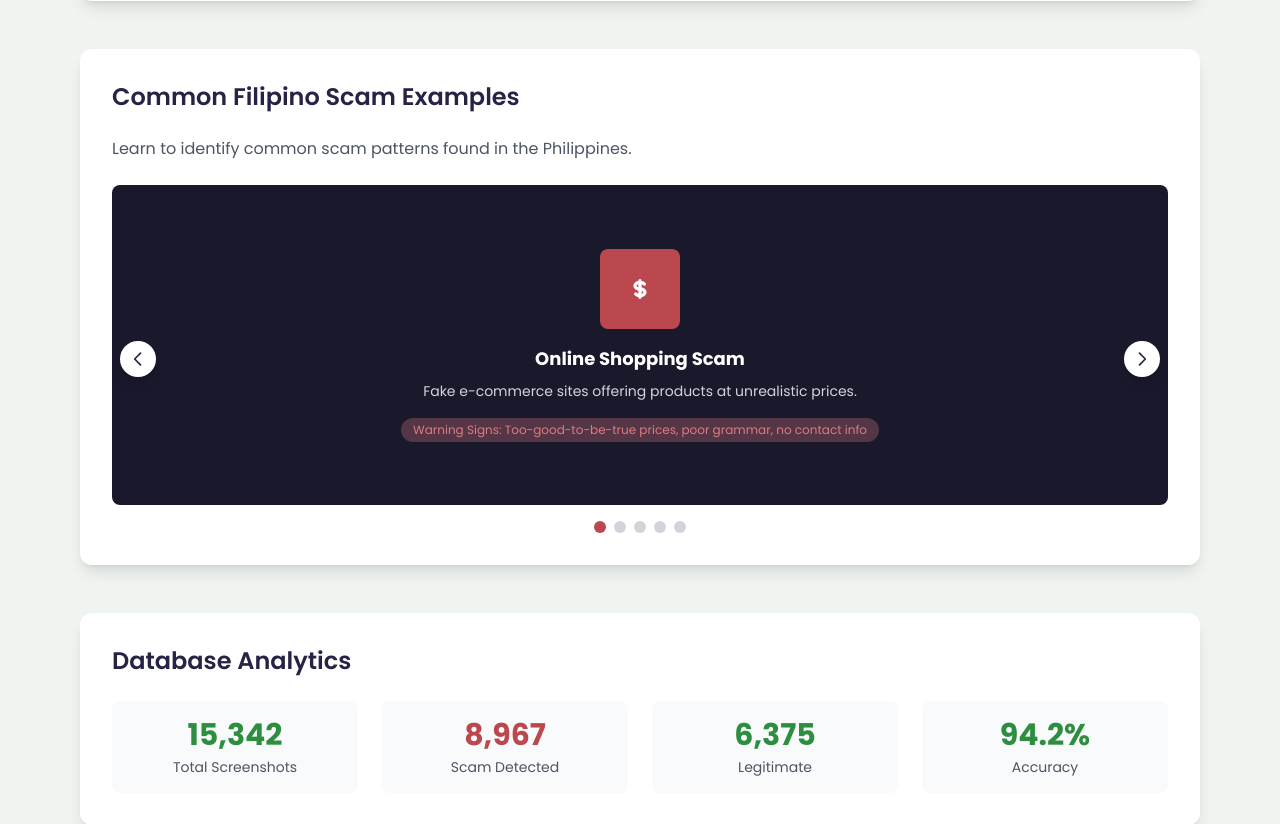
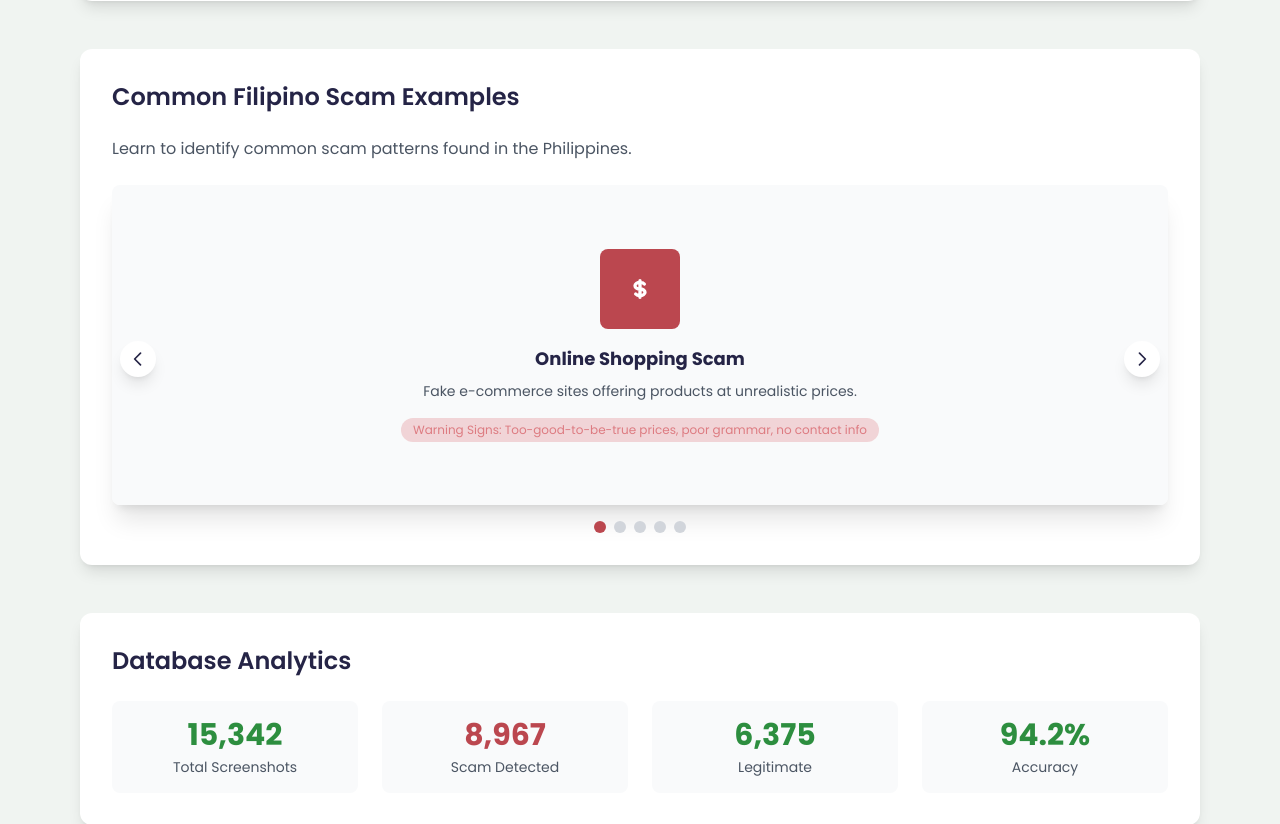
Before and after one commit to Eronixy/ScamSigurado, a Flask app: page / in a window 1280 px wide. Shown: the part 663-1487 px from the top of the page. Run offline with Flask 3, Linux system fonts and the light colour scheme; some libraries are stand-ins or nearby versions.

Commit message:
Matched carousel with light theme

```diff
--- a/templates/index.html
+++ b/templates/index.html
@@ -316,10 +316,10 @@
                 Philippines.</p>
 
             <div class="relative">
-                <div id="carousel" class="overflow-hidden rounded-lg w-full">
+                <div id="carousel" class="overflow-hidden rounded-lg w-full shadow-xl">
                     <div id="carouselTrack" class="flex transition-transform duration-500 ease-in-out">
-                        <div class="carousel-item min-w-full w-full flex-shrink-0 bg-scam-darker-blue h-80 flex items-center justify-center">
-                            <div class="text-center p-8 text-white">
+                        <div class="carousel-item min-w-full w-full flex-shrink-0 bg-gray-50 dark:bg-scam-darker-blue h-80 flex items-center justify-center">
+                            <div class="text-center p-8 text-scam-dark dark:text-white">
                                 <div class="bg-scam-primary w-20 h-20 rounded-lg mx-auto mb-4 flex items-center justify-center">
                                     <svg class="w-10 h-10 text-white" fill="none" stroke="currentColor" viewBox="0 0 24 24">
                                         <path stroke-linecap="round" stroke-linejoin="round" stroke-width="2"
@@ -328,15 +328,15 @@
                                     </svg>
                                 </div>
                                 <h4 class="font-bold text-lg mb-2">Online Shopping Scam</h4>
-                                <p class="text-sm text-gray-300 mb-4">Fake e-commerce sites offering products at unrealistic prices.</p>
+                                <p class="text-sm text-gray-600 dark:text-gray-300 mb-4">Fake e-commerce sites offering products at unrealistic prices.</p>
                                 <div class="text-xs bg-scam-light-red/30 text-scam-light-red px-3 py-1 rounded-full inline-block">
                                     Warning Signs: Too-good-to-be-true prices, poor grammar, no contact info
                                 </div>
                             </div>
                         </div>
 
-                        <div class="carousel-item min-w-full w-full flex-shrink-0 bg-scam-darker-blue h-80 flex items-center justify-center">
-                            <div class="text-center p-8 text-white">
+                        <div class="carousel-item min-w-full w-full flex-shrink-0 bg-gray-50 dark:bg-scam-darker-blue h-80 flex items-center justify-center">
+                            <div class="text-center p-8 text-scam-dark dark:text-white">
                                 <div class="bg-yellow-500 w-20 h-20 rounded-lg mx-auto mb-4 flex items-center justify-center">
                                     <svg class="w-10 h-10 text-white" fill="none" stroke="currentColor" viewBox="0 0 24 24">
                                         <path stroke-linecap="round" stroke-linejoin="round" stroke-width="2"
@@ -344,15 +344,15 @@
                                     </svg>
                                 </div>
                                 <h4 class="font-bold text-lg mb-2">Investment Scam</h4>
-                                <p class="text-sm text-gray-300 mb-4">Ponzi schemes promising high returns with minimal risk.</p>
+                                <p class="text-sm text-gray-600 dark:text-gray-300 mb-4">Ponzi schemes promising high returns with minimal risk.</p>
                                 <div class="text-xs bg-red-100/30 text-red-400 px-3 py-1 rounded-full inline-block">
                                     Warning Signs: Guaranteed high returns, pressure to invest quickly, recruit others
                                 </div>
                             </div>
                         </div>
 
-                        <div class="carousel-item min-w-full w-full flex-shrink-0 bg-scam-darker-blue h-80 flex items-center justify-center">
-                            <div class="text-center p-8 text-white">
+                        <div class="carousel-item min-w-full w-full flex-shrink-0 bg-gray-50 dark:bg-scam-darker-blue h-80 flex items-center justify-center">
+                            <div class="text-center p-8 text-scam-dark dark:text-white">
                                 <div class="bg-pink-500 w-20 h-20 rounded-lg mx-auto mb-4 flex items-center justify-center">
                                     <svg class="w-10 h-10 text-white" fill="none" stroke="currentColor" viewBox="0 0 24 24">
                                         <path stroke-linecap="round" stroke-linejoin="round" stroke-width="2"
@@ -361,15 +361,15 @@
                                     </svg>
                                 </div>
                                 <h4 class="font-bold text-lg mb-2">Romance Scam</h4>
-                                <p class="text-sm text-gray-300 mb-4">Fake romantic relationships to extract money from victims.</p>
+                                <p class="text-sm text-gray-600 dark:text-gray-300 mb-4">Fake romantic relationships to extract money from victims.</p>
                                 <div class="text-xs bg-red-100/30 text-red-400 px-3 py-1 rounded-full inline-block">
                                     Warning Signs: Professes love quickly, avoids meeting, asks for money
                                 </div>
                             </div>
                         </div>
 
-                        <div class="carousel-item min-w-full w-full flex-shrink-0 bg-scam-darker-blue h-80 flex items-center justify-center">
-                            <div class="text-center p-8 text-white">
+                        <div class="carousel-item min-w-full w-full flex-shrink-0 bg-gray-50 dark:bg-scam-darker-blue h-80 flex items-center justify-center">
+                            <div class="text-center p-8 text-scam-dark dark:text-white">
                                 <div class="bg-blue-500 w-20 h-20 rounded-lg mx-auto mb-4 flex items-center justify-center">
                                     <svg class="w-10 h-10 text-white" fill="none" stroke="currentColor" viewBox="0 0 24 24">
                                         <path stroke-linecap="round" stroke-linejoin="round" stroke-width="2"
@@ -378,15 +378,15 @@
                                     </svg>
                                 </div>
                                 <h4 class="font-bold text-lg mb-2">Phishing Scam</h4>
-                                <p class="text-sm text-gray-300 mb-4">Fake messages impersonating banks or government agencies.</p>
+                                <p class="text-sm text-gray-600 dark:text-gray-300 mb-4">Fake messages impersonating banks or government agencies.</p>
                                 <div class="text-xs bg-red-100/30 text-red-400 px-3 py-1 rounded-full inline-block">
                                     Warning Signs: Urgent action required, suspicious links, requests for passwords
                                 </div>
                             </div>
                         </div>
 
-                        <div class="carousel-item min-w-full w-full flex-shrink-0 bg-scam-darker-blue h-80 flex items-center justify-center">
-                            <div class="text-center p-8 text-white">
+                        <div class="carousel-item min-w-full w-full flex-shrink-0 bg-gray-50 dark:bg-scam-darker-blue h-80 flex items-center justify-center">
+                            <div class="text-center p-8 text-scam-dark dark:text-white">
                                 <div class="bg-purple-500 w-20 h-20 rounded-lg mx-auto mb-4 flex items-center justify-center">
                                     <svg class="w-10 h-10 text-white" fill="none" stroke="currentColor" viewBox="0 0 24 24">
                                         <path stroke-linecap="round" stroke-linejoin="round" stroke-width="2"
@@ -395,7 +395,7 @@
                                     </svg>
                                 </div>
                                 <h4 class="font-bold text-lg mb-2">Job Scam</h4>
-                                <p class="text-sm text-gray-300 mb-4">Fake job postings requiring upfront payments or personal info.</p>
+                                <p class="text-sm text-gray-600 dark:text-gray-300 mb-4">Fake job postings requiring upfront payments or personal info.</p>
                                 <div class="text-xs bg-red-100/30 text-red-400 px-3 py-1 rounded-full inline-block">
                                     Warning Signs: Upfront fees, work from home with high pay, vague job description
                                 </div>
```
